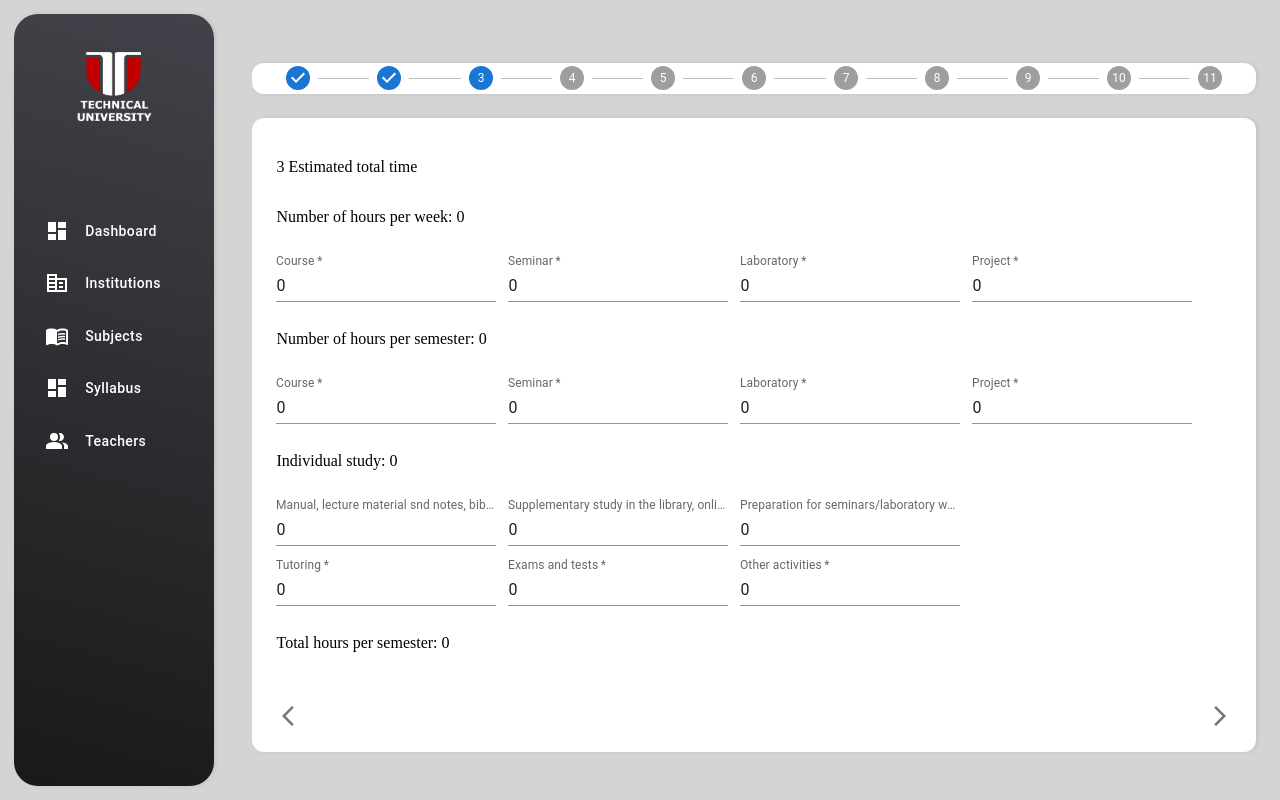
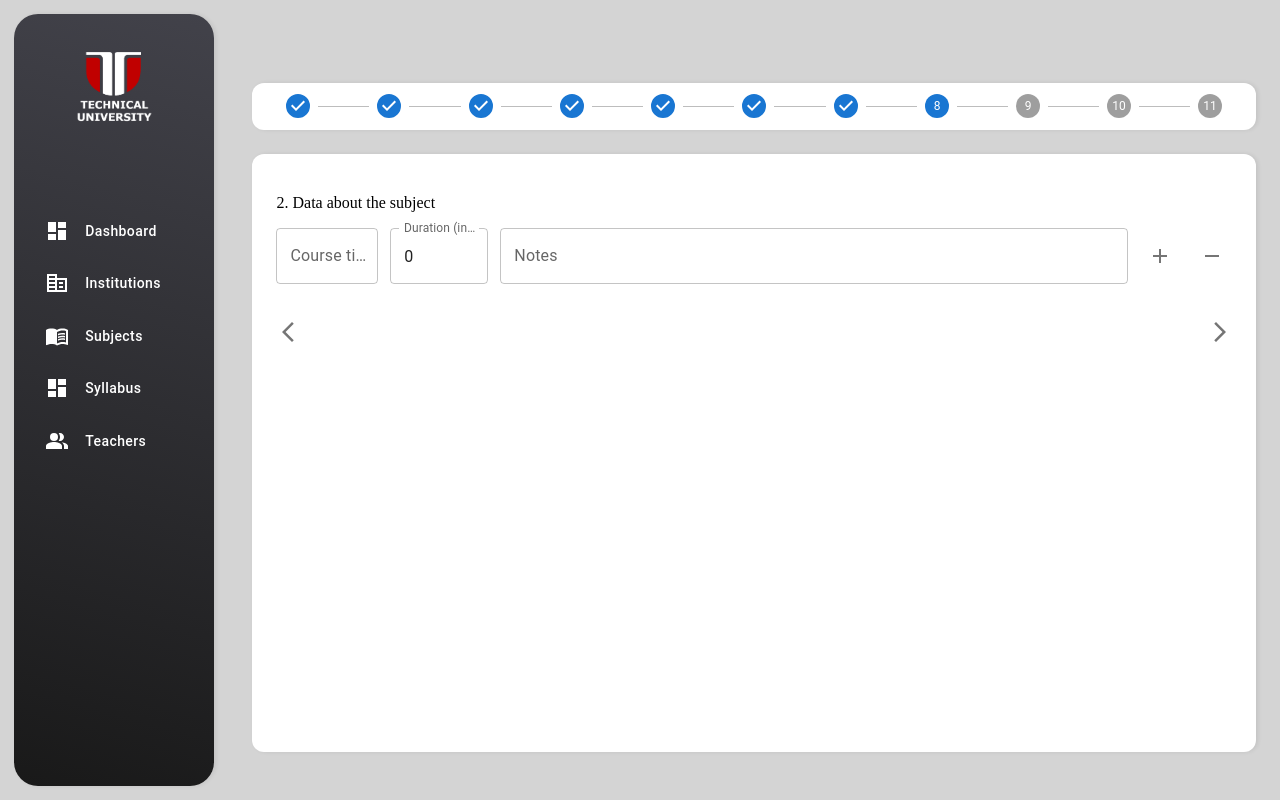
Before and after one commit to EugeniuCojocaru/licenta_UTCN_2022_frontend, a React (Create React App) app: page /syllabus/add in a window 1280 px wide. Built offline with nearby package versions, Linux system fonts and the light colour scheme.

Commit message:
implement content input for section 8

```diff
--- /dev/null
+++ b/src/components/ContentOptionsInput/Chip.tsx
@@ -0,0 +1,39 @@
+import { IconButton, Tooltip } from "@mui/material";
+import React from "react";
+import DeleteOutlineIcon from "@mui/icons-material/DeleteOutline";
+import {
+  ChipContainer,
+  DataDisplayContainer,
+  InputRowContainer,
+  Paragraph,
+} from "./ContentOptionsInput.styles";
+import { ContentOptionsInputType } from "../../data-access/types";
+
+interface Props {
+  value: ContentOptionsInputType;
+  handleRemoveChip: (value: ContentOptionsInputType) => void;
+}
+const Chip = ({ value, handleRemoveChip }: Props) => {
+  return (
+    <ChipContainer>
+      <Tooltip title="Remove">
+        <IconButton onClick={() => handleRemoveChip(value)}>
+          <DeleteOutlineIcon />
+        </IconButton>
+      </Tooltip>
+      <DataDisplayContainer style={{ flex: 1 }}>
+        <InputRowContainer>
+          <Paragraph>{`Title: ${value.name}`}</Paragraph>
+          <Paragraph>{`Time allocated: ${value.duration}`}</Paragraph>
+        </InputRowContainer>
+        {value.notes !== "" && (
+          <InputRowContainer>
+            <Paragraph>{`Notes: ${value.notes}`}</Paragraph>
+          </InputRowContainer>
+        )}
+      </DataDisplayContainer>
+    </ChipContainer>
+  );
+};
+
+export default Chip;
--- /dev/null
+++ b/src/components/ContentOptionsInput/ContentOptionsInput.styles.ts
@@ -0,0 +1,36 @@
+import styled from "styled-components/macro";
+import { colors } from "../../common";
+
+export const InputContainer = styled.div`
+  display: flex;
+  flex-direction: column;
+`;
+export const InputRowContainer = styled.div`
+  display: flex;
+  gap: 12px;
+  align-items: center;
+`;
+export const DataDisplayContainer = styled.div`
+  display: flex;
+  flex-direction: column;
+  gap: 4px;
+`;
+
+export const ChipContainer = styled.div`
+  display: flex;
+  align-items: center;
+  gap: 12px;
+  min-height: 30px;
+  padding: 2px;
+  flex: 1;
+`;
+
+export const Paragraph = styled.p`
+  color: ${colors.red};
+  word-break: break-all;
+  white-space: normal;
+  border: 1px solid #000;
+  flex: 1;
+  margin: 0;
+  padding: 4px;
+`;
--- /dev/null
+++ b/src/components/ContentOptionsInput/ContentOptionsInput.tsx
@@ -0,0 +1,103 @@
+import { IconButton, TextField, Tooltip } from "@mui/material";
+import React, { useEffect, useState } from "react";
+import {
+  ContentOptionsInputType,
+  CONTENT_OPTIONS_INPUT_DEFAULT,
+} from "../../data-access/types/componentsType";
+import {
+  DataDisplayContainer,
+  InputContainer,
+  InputRowContainer,
+} from "./ContentOptionsInput.styles";
+import AddIcon from "@mui/icons-material/Add";
+import RemoveIcon from "@mui/icons-material/Remove";
+import Chip from "./Chip";
+interface Props {
+  values: ContentOptionsInputType[];
+  fieldName: string;
+  handleValuesChange: (
+    field: string,
+    newValues: ContentOptionsInputType[]
+  ) => void;
+}
+const ContentOptionsInput = ({
+  values,
+  handleValuesChange,
+  fieldName,
+}: Props) => {
+  const [state, setState] = useState<ContentOptionsInputType>(
+    CONTENT_OPTIONS_INPUT_DEFAULT
+  );
+  const { name, duration, notes } = state;
+  const [clearValue, setClearValue] = useState<boolean>(false);
+  useEffect(() => {
+    setState(CONTENT_OPTIONS_INPUT_DEFAULT);
+  }, [clearValue]);
+  const handleInputChange = (field: string, value: string | number) => {
+    setState({ ...state, [field]: value });
+  };
+  const handleRemoveChip = (value: ContentOptionsInputType) => {
+    handleValuesChange(
+      fieldName,
+      values.filter((item) => item !== value)
+    );
+  };
+  return (
+    <>
+      <InputContainer>
+        <InputRowContainer>
+          <TextField
+            required={false}
+            label="Course title"
+            value={name}
+            onChange={(e) => handleInputChange("name", e.target.value)}
+          />
+          <TextField
+            required={false}
+            label="Duration (in hours)"
+            value={duration}
+            type="number"
+            onChange={(e) => handleInputChange("duration", e.target.value)}
+            InputProps={{ inputProps: { min: 0 } }}
+            style={{ width: "25%" }}
+          />
+          <TextField
+            label={"Notes"}
+            multiline
+            required={false}
+            maxRows={4}
+            value={notes}
+            onChange={(e) => handleInputChange("notes", e.target.value)}
+            style={{ width: "160%" }}
+          />
+          <Tooltip title="Add">
+            <IconButton
+              onClick={() => {
+                handleValuesChange(fieldName, [...values, state]);
+                setClearValue(!clearValue);
+              }}
+            >
+              <AddIcon />
+            </IconButton>
+          </Tooltip>
+          <Tooltip title="Clear">
+            <IconButton onClick={() => setState(CONTENT_OPTIONS_INPUT_DEFAULT)}>
+              <RemoveIcon />
+            </IconButton>
+          </Tooltip>
+        </InputRowContainer>
+        <DataDisplayContainer>
+          {values.map((value, index) => (
+            <Chip
+              key={`${fieldName}-${index}`}
+              value={value}
+              handleRemoveChip={handleRemoveChip}
+            />
+          ))}
+        </DataDisplayContainer>
+      </InputContainer>
+    </>
+  );
+};
+
+export default ContentOptionsInput;
--- /dev/null
+++ b/src/components/ContentOptionsInput/index.ts
@@ -0,0 +1 @@
+export * from "./ContentOptionsInput";
--- a/src/data-access/types/componentsType.ts
+++ b/src/data-access/types/componentsType.ts
@@ -5,3 +5,14 @@ export interface SelectType {
 
 export const mapArrayOfSelectTypeToArrayOfValues = (data: SelectType[]) =>
   data.map((item) => item.value);
+
+export interface ContentOptionsInputType {
+  name: string;
+  duration: number;
+  notes: string;
+}
+export const CONTENT_OPTIONS_INPUT_DEFAULT: ContentOptionsInputType = {
+  name: "",
+  duration: 0,
+  notes: "",
+};
--- a/src/data-access/types/tabSections/section8.ts
+++ b/src/data-access/types/tabSections/section8.ts
@@ -1,3 +1,19 @@
-export const SECTION8_DEFAULT: Section8Type = {};
+import { ContentOptionsInputType } from "../componentsType";
 
-export interface Section8Type {}
+export const SECTION8_DEFAULT: Section8Type = {
+  teachingMethodsCourse: [],
+  lecturesCourse: [],
+  bibliographyCourse: [],
+  teachingMethodsLab: [],
+  lecturesLab: [],
+  bibliographyLab: [],
+};
+
+export interface Section8Type {
+  teachingMethodsCourse: string[];
+  lecturesCourse: ContentOptionsInputType[];
+  bibliographyCourse: string[];
+  teachingMethodsLab: string[];
+  lecturesLab: ContentOptionsInputType[];
+  bibliographyLab: string[];
+}
--- a/src/pages/Syllabus/AddSyllabus/AddSyllabusPage.tsx
+++ b/src/pages/Syllabus/AddSyllabus/AddSyllabusPage.tsx
@@ -29,7 +29,7 @@ const steps = [
 ];
 
 export const AddSyllabusPage = () => {
-  const [activeStep, setActiveStep] = useState<number>(2);
+  const [activeStep, setActiveStep] = useState<number>(7);
 
   const handleNext = () => {
     setActiveStep(activeStep + 1);
--- a/src/pages/Syllabus/AddSyllabus/TabSection8/TabSection8.tsx
+++ b/src/pages/Syllabus/AddSyllabus/TabSection8/TabSection8.tsx
@@ -1,6 +1,11 @@
 import React, { useState } from "react";
+import ContentOptionsInput from "../../../../components/ContentOptionsInput/ContentOptionsInput";
 import { useAppDispatch } from "../../../../data-access/store";
-import { Section8Type } from "../../../../data-access/types";
+import {
+  ContentOptionsInputType,
+  Section8Type,
+  SECTION8_DEFAULT,
+} from "../../../../data-access/types";
 import { TabSectionContainer } from "../AddSyllabus.style";
 import { TabSectionFooter } from "../TabSectionFooter";
 
@@ -15,8 +20,22 @@ export const TabSection8 = ({
   section8Data,
 }: Props) => {
   const dispatch = useAppDispatch();
-  const [state, setState] = useState({});
-  const handleInputChange = (field: string, value: string) => {
+  const [state, setState] = useState<Section8Type>(
+    section8Data || SECTION8_DEFAULT
+  );
+  const {
+    bibliographyCourse,
+    bibliographyLab,
+    lecturesCourse,
+    lecturesLab,
+    teachingMethodsCourse,
+    teachingMethodsLab,
+  } = state;
+
+  const handleInputChange = (
+    field: string,
+    value: string[] | ContentOptionsInputType[]
+  ) => {
     setState({ ...state, [field]: value });
   };
   const handleSubmit = () => {
@@ -27,6 +46,11 @@ export const TabSection8 = ({
     <>
       <p>2. Data about the subject</p>
       <TabSectionContainer onSubmit={handleSubmit}>
+        <ContentOptionsInput
+          values={lecturesCourse}
+          handleValuesChange={handleInputChange}
+          fieldName="lecturesCourse"
+        />
         <TabSectionFooter handleBack={handleBack} />
       </TabSectionContainer>
     </>
```
